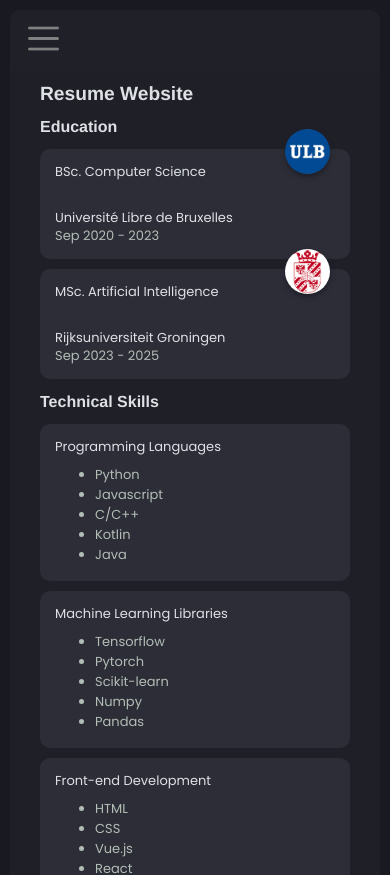
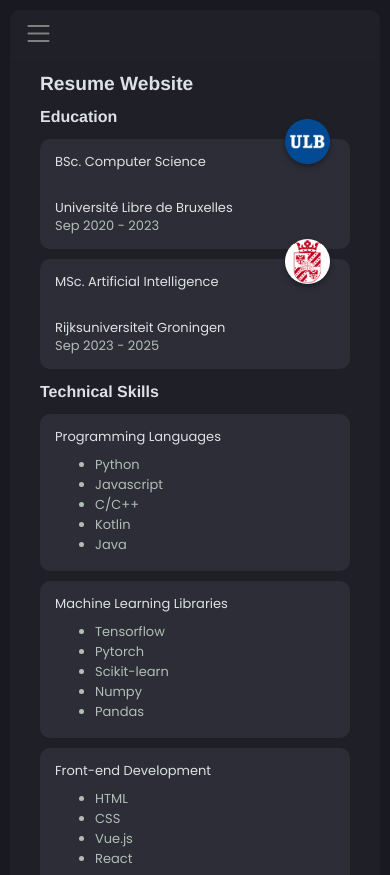
Before and after one commit to thomaoc1/cv-site, a React (Vite) app: page / in a window 390 px wide. Shown: the top 875 px of the page. Built offline with nearby package versions, Linux system fonts and the light colour scheme.

Commit message:
reduced icon size on mobile

```diff
--- a/src/components/Page/PageStyle.css
+++ b/src/components/Page/PageStyle.css
@@ -7,9 +7,9 @@
     position: relative;
     filter: invert(1) brightness(0.5);
     height: 35px;
+    width: 35px;
     will-change: transform;
     left: 0;
-    width: 35px;
     z-index: 2;
     transition: transform 600ms ease;
 }
@@ -32,7 +32,12 @@
     border-radius: 10px 10px 0 0;
 }
 
-
+@media only screen and (max-width: 425px) {
+    .side-menu-icon {
+        height: 25px;
+        width: 25px;
+    }
+}
 
 @media only screen and (max-width: 1024px) {
     .top-bar {
```
